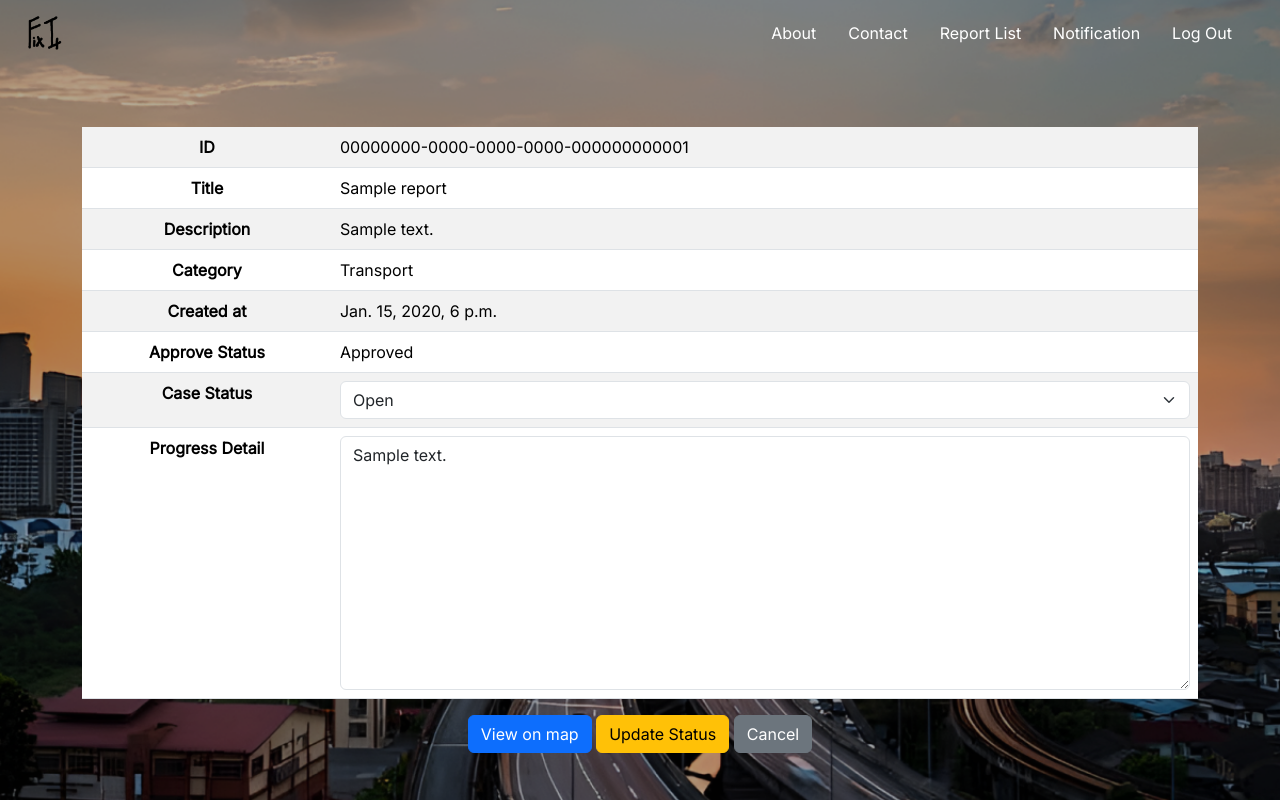
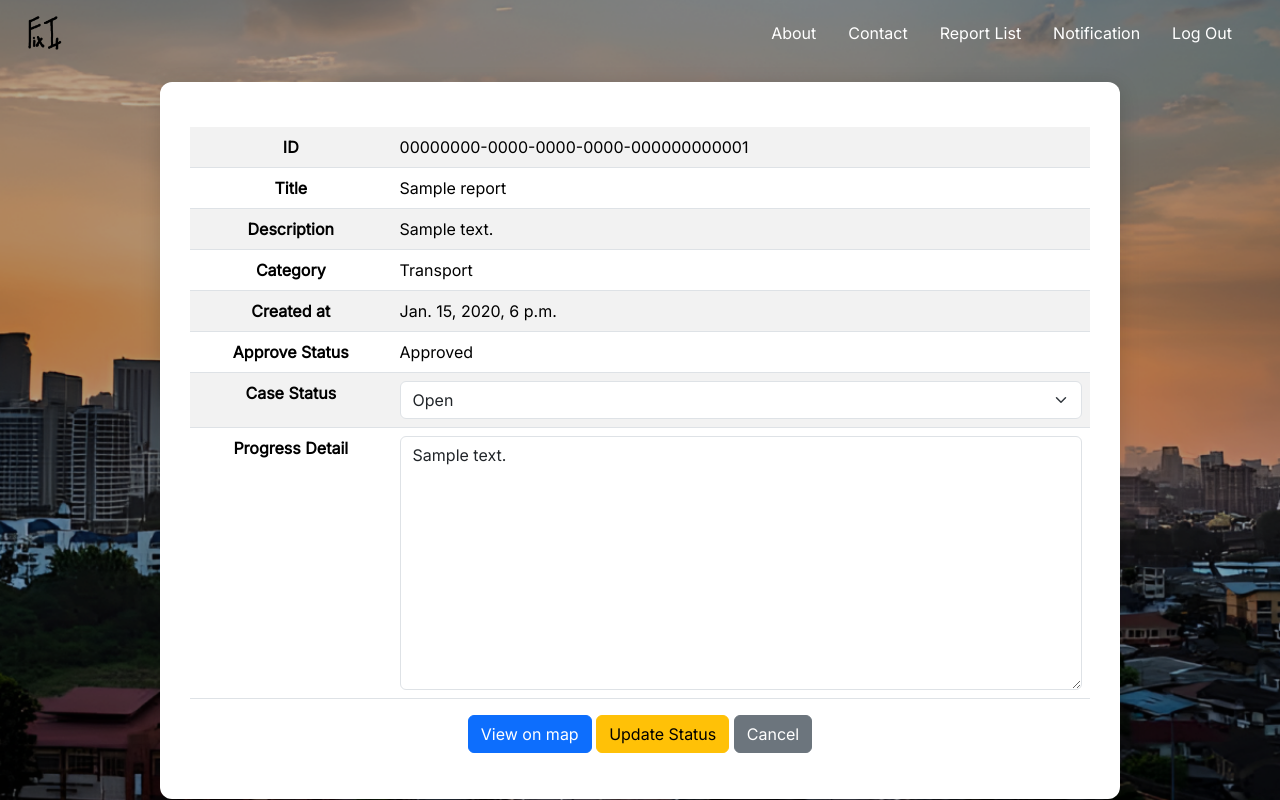
Before and after one commit to democraticduck/fixit, a Django app: page /coordinator/reportdetail?id=00000000-0000-0000-0000-000000000001 in a window 1280 px wide. Run offline with Django 4.2, Linux system fonts and the light colour scheme; a user stored in the database is signed in; tables that the repository leaves empty hold one stand-in row (values such as "Sample post"); data that the repository does not hold is empty; parts of the project's set-up code (start-up, migrations or seed data) failed here and were passed over; some libraries are stand-ins or nearby versions.

Commit message:
fix: add white box to report detail ui

```diff
--- a/app/context_processors.py
+++ b/app/context_processors.py
@@ -16,7 +16,7 @@ def notification_context(request):
         reminder_notifications = Notification.objects.filter(
             report__manage_by=user,
         ).filter(
-            Q(description__startswith="You") | Q(description__startswith="This")
+            Q(description__startswith="You h") | Q(description__startswith="This")
         )
 
         context['notifications'] = (
--- a/app/tasks.py
+++ b/app/tasks.py
@@ -12,7 +12,7 @@ def notify_overdue_reports():
 
         # Notify only if it's a multiple of 7 days and not zero
         #if days_since_update >= 7 and days_since_update % 7 == 0:
-        if True:
+        if days_since_update >= 7 and days_since_update % 7 == 0:
             # Check if a notification has already been sent for this day count
             existing = Notification.objects.filter(report=report, sent_at__date=now.date())
             if not existing.exists():
--- a/app/templates/app/coordinator_reportdetail.html
+++ b/app/templates/app/coordinator_reportdetail.html
@@ -7,9 +7,20 @@
   position: relative;
   z-index: 1;
 }
+
+.white-box {
+  background-color: white;
+  padding: 30px;
+  border-radius: 12px;
+  box-shadow: 0 4px 20px rgba(0, 0, 0, 0.15);
+  width: 100%;
+  max-width: 960px;
+  margin: auto;
+}
 </style>
 
 <div class="container" style="z-index: 2;">
+  <div class="white-box">
   {% if report %}
     <div
       id="carouselExampleControls"
@@ -113,6 +124,7 @@
   {% else %}
     <h1>Invalid id</h1>
   {% endif %}
+  </div>
 </div>
 
 {% endblock %}
```
Also changed, not shown: app/templates/app/reportdetail.html (+12 -0 lines).
